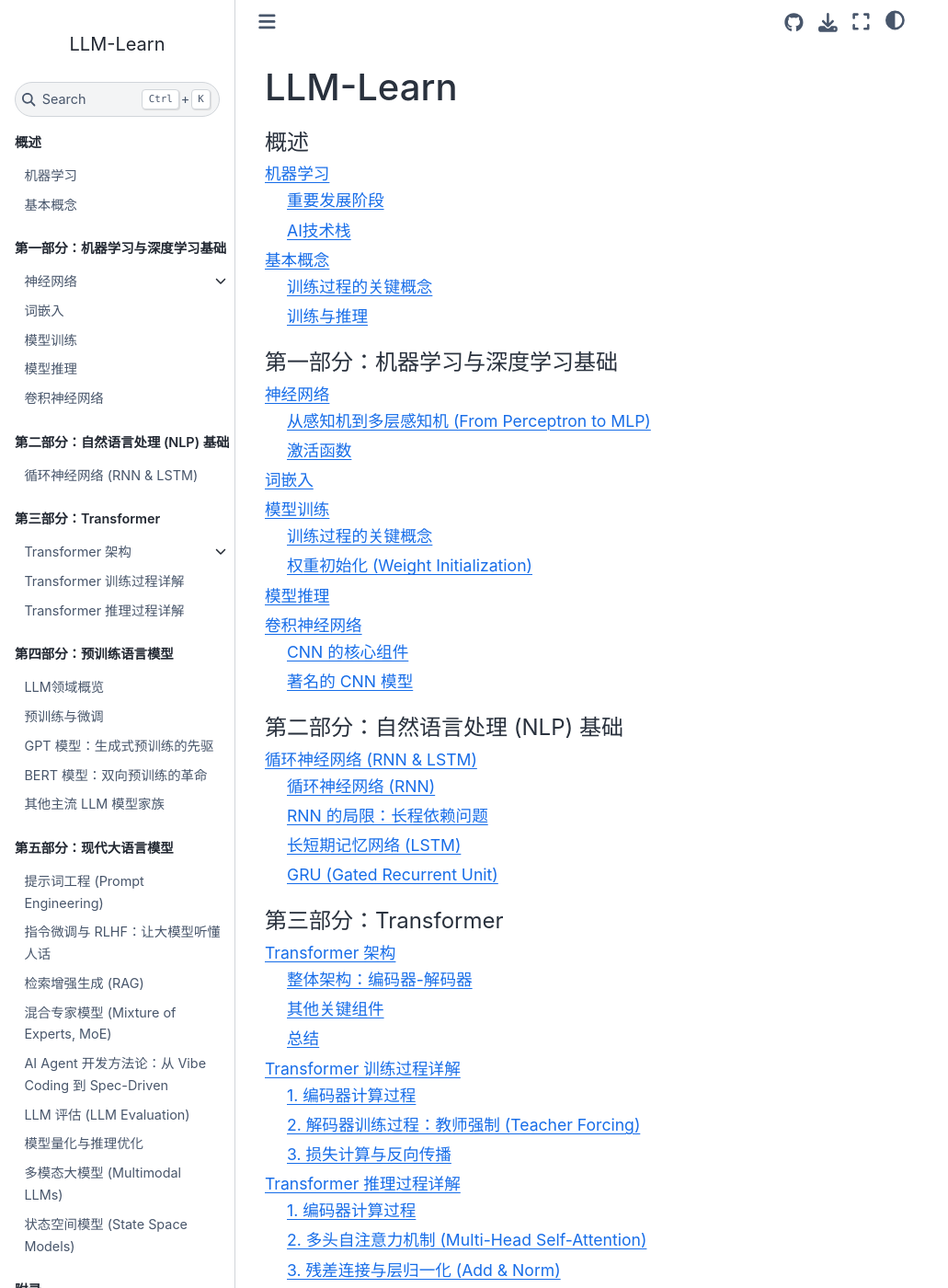
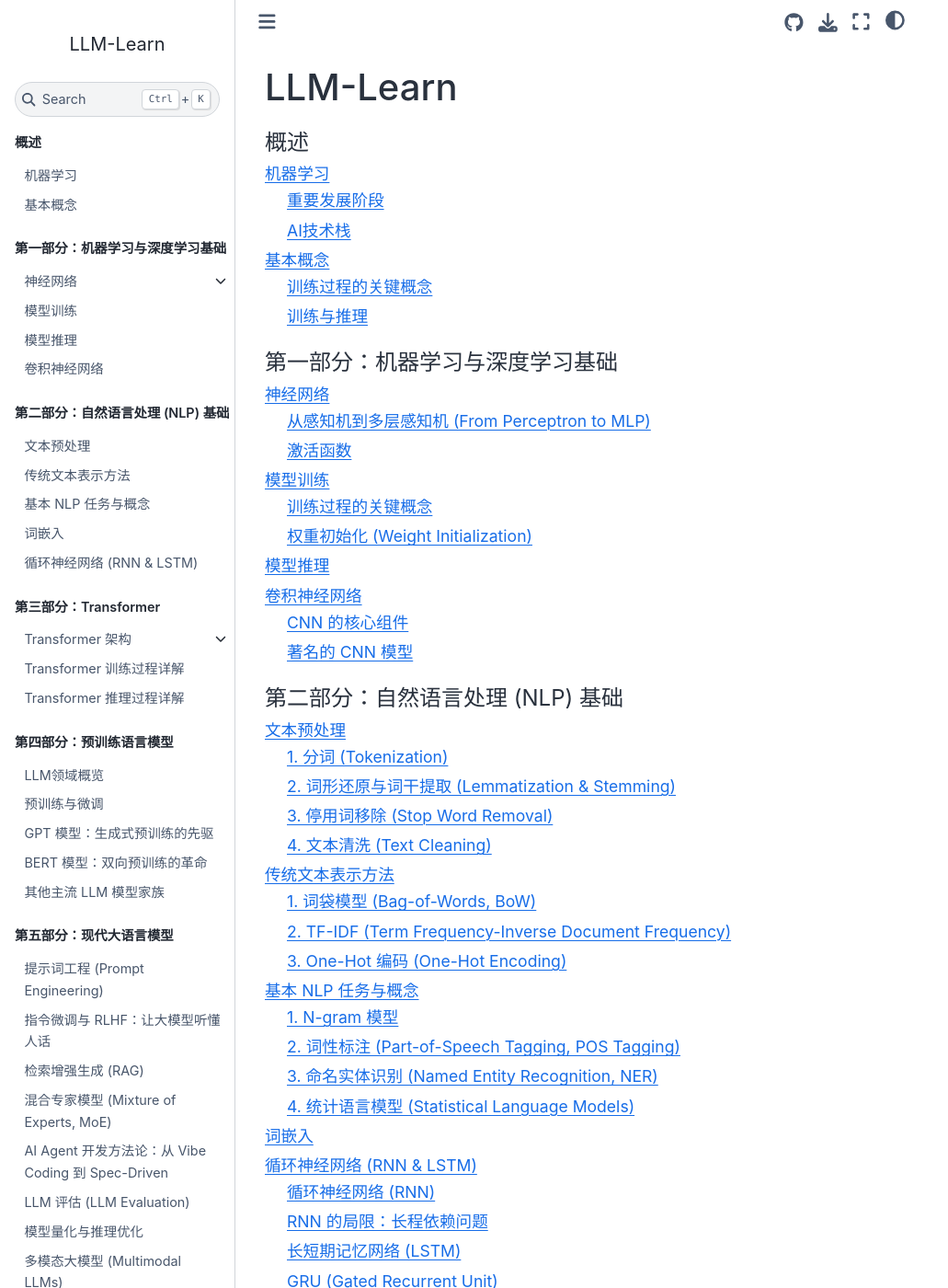
Before and after one commit to kaifeng/llm-learn, a Sphinx documentation site: the page built from source/index.md, in a window 1280 px wide and 1400 px high. Shown: the whole window at 92% size, without its empty margins (0-1031 px from the left). Built offline with Sphinx 7.4.7 and the Sphinx Book theme 1.1.4, drawn with Linux system fonts in a browser that asks for light colours.

Commit message:
Expand NLP

````diff
--- a/source/index.md
+++ b/source/index.md
@@ -23,6 +22,10 @@
 :caption: 第二部分：自然语言处理 (NLP) 基础
 :maxdepth: 2
 
+part2_nlp_basics/text_preprocessing.md
+part2_nlp_basics/traditional_text_representation.md
+part2_nlp_basics/basic_nlp_tasks.md
+part2_nlp_basics/embeddings.md
 part2_nlp_basics/rnns.md
 ```
 
--- /dev/null
+++ b/source/part2_nlp_basics/basic_nlp_tasks.md
@@ -0,0 +1,19 @@
+# 基本 NLP 任务与概念
+
+自然语言处理（NLP）领域涵盖了多种任务和概念，它们是理解和构建更复杂 NLP 应用的基础。
+
+## 1. N-gram 模型
+
+N-gram 是一种在文本和语音处理中广泛使用的统计语言模型。它基于马尔可夫假设，即一个词的出现概率只依赖于它前面有限个词（N-1个词）。
+
+## 2. 词性标注 (Part-of-Speech Tagging, POS Tagging)
+
+词性标注是识别句子中每个词语的语法类别（如名词、动词、形容词、副词等）的过程。
+
+## 3. 命名实体识别 (Named Entity Recognition, NER)
+
+命名实体识别是 NLP 中的一个子任务，旨在识别文本中具有特定意义或指代特定实体的词语或短语，并将其分类到预定义的类别中，如人名、地名、组织机构名、日期、时间等。
+
+## 4. 统计语言模型 (Statistical Language Models)
+
+在神经网络语言模型出现之前，统计语言模型是主流。它们通过计算词语序列的概率来预测下一个词，常用于语音识别、机器翻译等领域。
--- /dev/null
+++ b/source/part2_nlp_basics/text_preprocessing.md
@@ -0,0 +1,19 @@
+# 文本预处理
+
+这是所有自然语言处理（NLP）任务的第一步，旨在将原始文本数据转换为模型可以理解和处理的格式。它通常包括以下几个阶段：
+
+## 1. 分词 (Tokenization)
+
+将文本分解成更小的单元，称为“词元”（tokens）。这些词元可以是单词、子词、字符或短语。
+
+## 2. 词形还原与词干提取 (Lemmatization & Stemming)
+
+旨在将单词还原到其基本形式。
+
+## 3. 停用词移除 (Stop Word Removal)
+
+移除文本中常见但对语义贡献不大的词语（如“的”、“是”、“一个”等）。
+
+## 4. 文本清洗 (Text Cleaning)
+
+包括移除标点符号、数字、特殊字符、HTML 标签，以及将文本转换为小写等操作。
--- /dev/null
+++ b/source/part2_nlp_basics/traditional_text_representation.md
@@ -0,0 +1,15 @@
+# 传统文本表示方法
+
+在深度学习和词嵌入技术普及之前，文本通常通过统计学方法被转换为数值向量，以便机器学习模型能够处理。这些方法虽然简单，但在许多任务中仍然有效，并且是理解现代文本表示方法的基础。
+
+## 1. 词袋模型 (Bag-of-Words, BoW)
+
+词袋模型是最简单也是最常用的文本表示方法之一。它将文本（如句子或文档）视为一个无序的词语集合，忽略词语的语法和语序，只关注词语是否出现以及出现的频率。
+
+## 2. TF-IDF (Term Frequency-Inverse Document Frequency)
+
+TF-IDF 是一种统计方法，用于评估一个词语对于一个文档集或一个语料库中的其中一份文档的重要程度。它结合了词频（TF）和逆文档频率（IDF）两个概念。
+
+## 3. One-Hot 编码 (One-Hot Encoding)
+
+在处理分类特征时，One-Hot 编码是一种常见的将类别变量转换为数值形式的方法。在 NLP 中，它可以用来表示词汇表中的每个词语。
````
Also changed, not shown: other parts of source/index.md (+0 -1 lines), source/part2_nlp_basics/embeddings.md (renamed from source/part1_foundations/embeddings.md).
